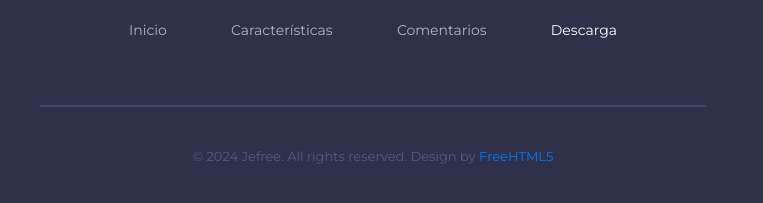
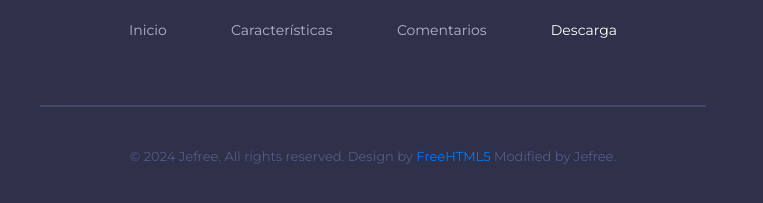
Before and after one commit to Jefree48/jefree, a plain HTML site: page index.html in a window 1280 px wide. Shown: the part 5394-5597 px from the top of the page, 267-1030 px from the left. Drawn offline with Linux system fonts and the light colour scheme.

Commit message:
Update index.html

```diff
--- a/index.html
+++ b/index.html
@@ -291,7 +291,7 @@
 
 			<span class="border-bottom-footer"></span>
 
-			<p class="copyright">&copy; 2024 Jefree. All rights reserved. Design by <a href="https://freehtml5.co" target="_blank">FreeHTML5 </a> <p modified by Jefree.</p></p>
+			<p class="copyright">&copy; 2024 Jefree. All rights reserved. Design by <a href="https://freehtml5.co" target="_blank">FreeHTML5 </a> <span> Modified by Jefree.</span></p>
 
 		</div>
 	</footer>
```
